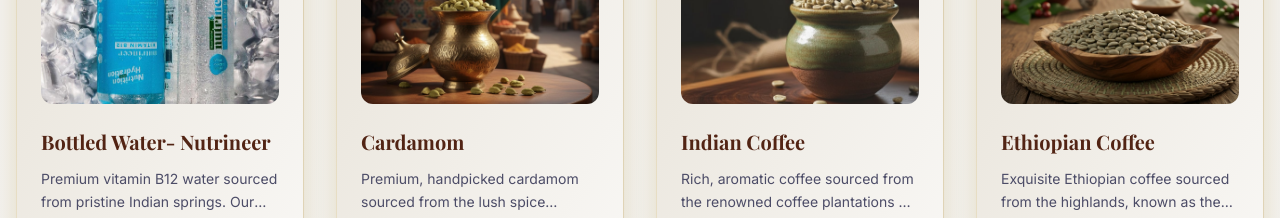
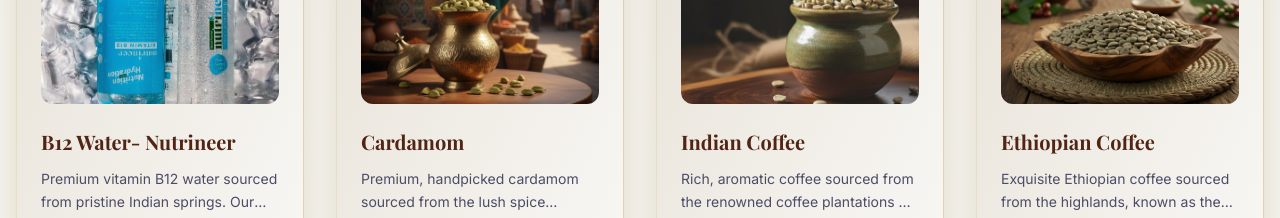
Before and after one commit to anais-anand/primecorner, a React (Vite) app: page / in a window 1280 px wide. Shown: the part 3480-3698 px from the top of the page. Built offline with nearby package versions, Linux system fonts and the light colour scheme.

Commit message:
b12 change

```diff
--- a/src/components/ProductsSection.tsx
+++ b/src/components/ProductsSection.tsx
@@ -16,7 +16,7 @@ const nutrineerImg="/nutrineer1.png";
 const products = [
   {
     id: "b12-water",
-    name: "Bottled Water- Nutrineer",
+    name: "B12 Water- Nutrineer",
     image: b12WaterImage,
     gallery: [b12WaterImage,nutrineerImg],
     description: "Premium vitamin B12 water sourced from pristine Indian springs. Our B12 water combines purity with essential nutrition, providing a convenient way to supplement your daily vitamin B12 intake while staying hydrated. As well as flavoured water for hydration",
```
